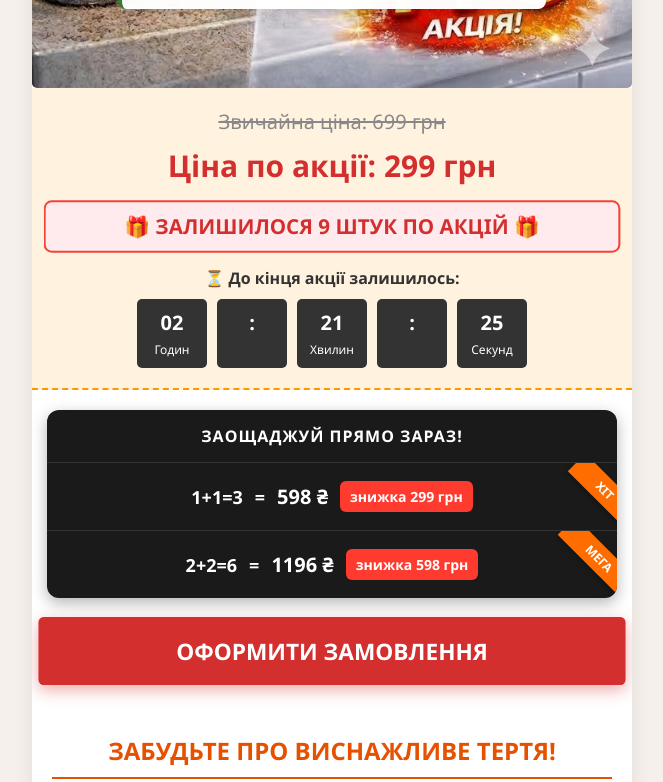
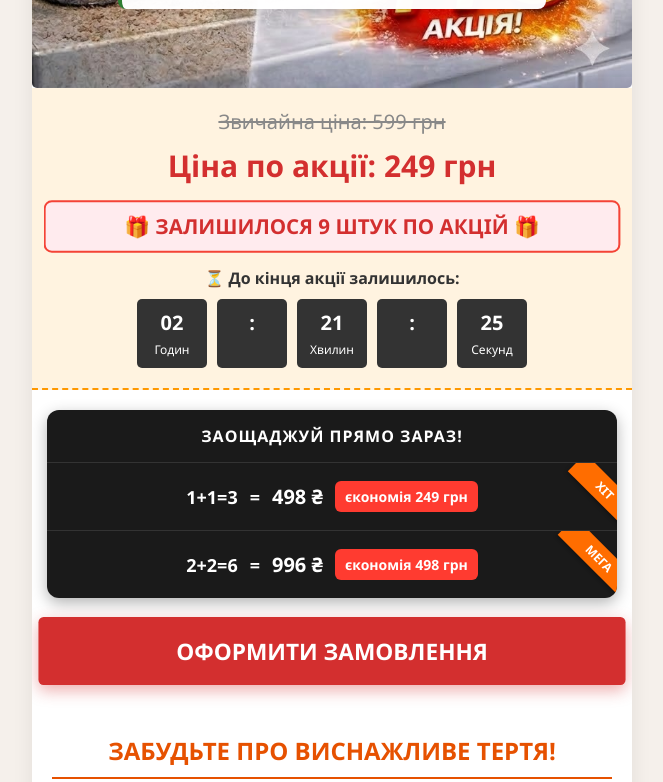
Before and after one commit to emoghoul2007/Kitchen_Cleaner, a plain HTML site: page index.html in a window 1280 px wide. Shown: the part 911-1693 px from the top of the page, without its empty margins (308-971 px from the left). Drawn offline with Linux system fonts and the light colour scheme; a script that the page names is missing.

Commit message:
index.html

```diff
--- a/index.html
+++ b/index.html
@@ -372,8 +372,8 @@
         </div>
 
         <div class="price-block">
-            <div class="old-price">Звичайна ціна: 699 грн</div>
-            <div class="new-price">Ціна по акції: 299 грн</div>
+            <div class="old-price">Звичайна ціна: 599 грн</div>
+            <div class="new-price">Ціна по акції: 249 грн</div>
 
             <div class="promo-1plus1">🎁 залишилося 9 штук по акцій 🎁</div>
 
@@ -395,8 +395,8 @@
                 <div class="combo-text">
                     <span>1+1=3</span>
                     <span>=</span>
-                    <span class="combo-price">598 ₴</span>
-                    <span class="discount-badge-red">знижка 299 грн</span>
+                    <span class="combo-price">498 ₴</span>
+                    <span class="discount-badge-red">єкономія 249 грн</span>
                 </div>
                 <div class="ribbon">ХІТ</div>
             </div>
@@ -404,8 +404,8 @@
                 <div class="combo-text">
                     <span>2+2=6</span>
                     <span>=</span>
-                    <span class="combo-price">1196 ₴</span>
-                    <span class="discount-badge-red">знижка 598 грн</span>
+                    <span class="combo-price">996 ₴</span>
+                    <span class="discount-badge-red">єкономія 498 грн</span>
                 </div>
                 <div class="ribbon">МЕГА</div>
             </div>
@@ -540,9 +540,9 @@
                     <div class="form-group">
                         <label for="quantity">Оберіть варіант замовлення:</label>
                         <select id="quantity" name="quantity" required>
-                            <option value="1 шт - 299 грн">1 штука - 299 грн</option>
-                            <option value="Акція 1+1=3 - 598 грн" selected>🔥 ХІТ: 1+1=3 (Отримати 3 шт) - 598 грн</option>
-                            <option value="Акція 2+2=6 - 1196 грн">🔥 МЕГА: 2+2=6 (Отримати 6 шт) - 1196 грн</option>
+                            <option value="1 шт - 299 грн">1 штука - 249 грн</option>
+                            <option value="Акція 1+1=3 - 598 грн" selected>🔥 ХІТ: 1+1=3 (Отримати 3 шт) - 498 грн</option>
+                            <option value="Акція 2+2=6 - 1196 грн">🔥 МЕГА: 2+2=6 (Отримати 6 шт) - 996 грн</option>
                             <option value="Інша кількість">Інша кількість (вказати менеджеру)</option>
                         </select>
                     </div>
```
